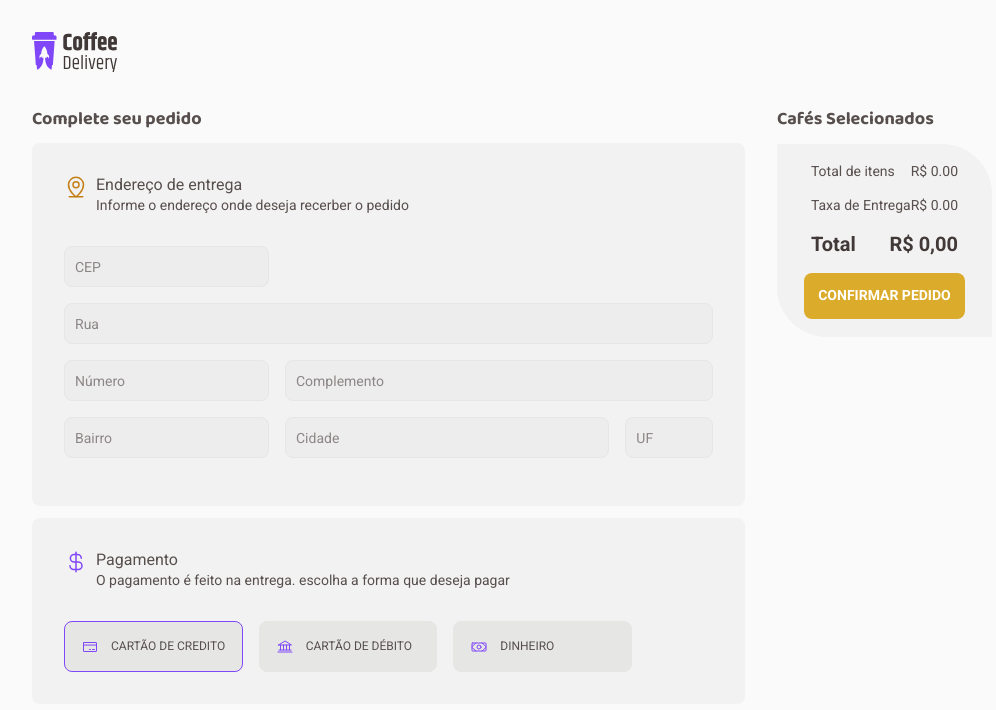
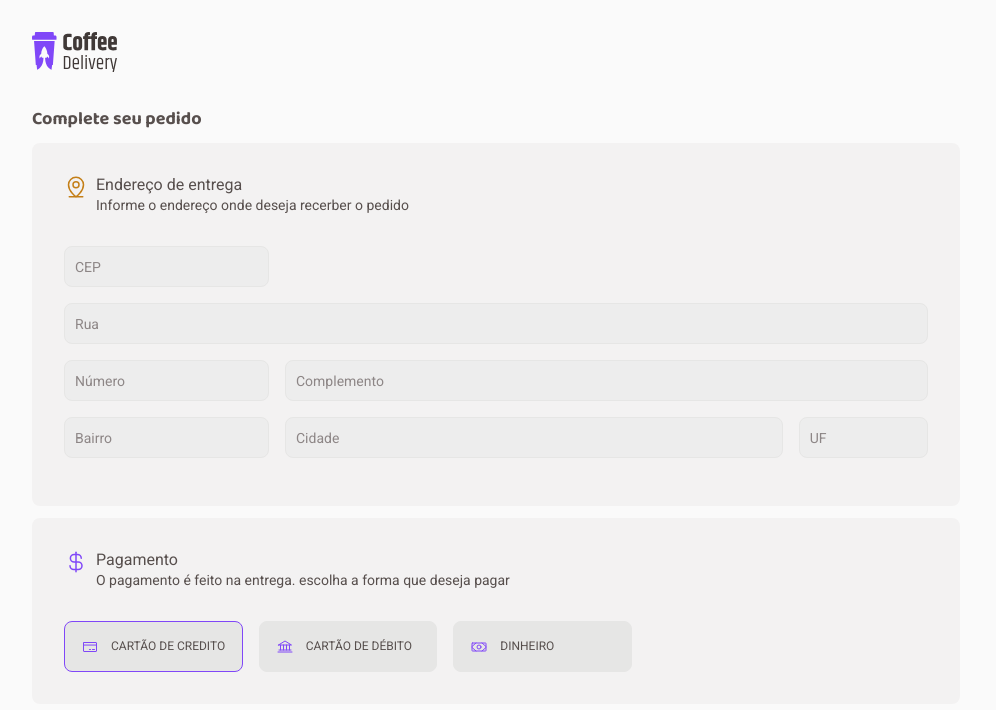
Before and after one commit to gabriel06089/Desafio-02-Cofee-Delivery, a React (Vite) app in the folder desafio-02-coffee-delivery/: page /checkout in a window 1280 px wide. Shown: the top 710 px of the page, without its empty margins (128-1124 px from the left). Built offline with nearby package versions, Linux system fonts and the light colour scheme.

Commit message:
Finalizando hover e animações

```diff
--- a/desafio-02-coffee-delivery/src/pages/Checkout/components/InputCard/styles.ts
+++ b/desafio-02-coffee-delivery/src/pages/Checkout/components/InputCard/styles.ts
@@ -28,21 +28,24 @@ export const InputComponent = styled.div`
       opacity: 0;
     }
     &:focus {
-      border-color: ${(props) => props.theme['base-hover']};
+      border-color: ${(props) => props.theme['yellow-dark']};
     }
   }
 `
 export const StyledInputMask = styled(InputMask)`
   color: ${(props) => props.theme['base-label']};
-  color: ${(props) => props.theme['base-label']};
-  ::placeholder:not(:empty) {
-    opacity: 0;
+
+  &:focus {
+    border-color: ${(props) => props.theme['yellow-dark']};
   }
 `
 export const DivInput = styled.div`
   transition: opacity 0.5s ease;
   input {
     width: 0 0 40%;
+    &:focus {
+      border-color: ${(props) => props.theme['yellow-dark']};
+    }
   }
 `
 export const DivInput2 = styled.div`
@@ -50,6 +53,9 @@ export const DivInput2 = styled.div`
   padding: 1rem 0;
   input {
     width: 100%;
+    &:focus {
+      border-color: ${(props) => props.theme['yellow-dark']};
+    }
   }
 `
 export const DivInputChildren = styled.div`
@@ -62,6 +68,9 @@ export const DivInputChildren = styled.div`
 
     border: 1px solid ${(props) => props.theme['base-button']};
     font-size: 16px;
+    &:focus {
+      border-color: ${(props) => props.theme['yellow-dark']};
+    }
   }
   input:nth-child(2) {
     flex: 1 1 auto;
@@ -69,6 +78,9 @@ export const DivInputChildren = styled.div`
 
     border: 1px solid ${(props) => props.theme['base-button']};
     font-size: 16px;
+    &:focus {
+      border-color: ${(props) => props.theme['yellow-dark']};
+    }
   }
 `
 export const DivInputChildren2 = styled.div`
@@ -81,6 +93,9 @@ export const DivInputChildren2 = styled.div`
     font-size: 16px;
     padding: 10px;
     border: 1px solid ${(props) => props.theme['base-button']};
+    &:focus {
+      border-color: ${(props) => props.theme['yellow-dark']};
+    }
   }
   input:nth-child(2) {
     width: 80%;
@@ -88,6 +103,9 @@ export const DivInputChildren2 = styled.div`
     font-size: 16px;
     padding: 10px;
     border: 1px solid ${(props) => props.theme['base-button']};
+    &:focus {
+      border-color: ${(props) => props.theme['yellow-dark']};
+    }
   }
   input:nth-child(3) {
     width: 20%;
@@ -95,6 +113,9 @@ export const DivInputChildren2 = styled.div`
     font-size: 16px;
     padding: 10px;
     border: 1px solid ${(props) => props.theme['base-button']};
+    &:focus {
+      border-color: ${(props) => props.theme['yellow-dark']};
+    }
   }
 `
 export const DivLocation = styled.div`
--- a/desafio-02-coffee-delivery/src/pages/Checkout/components/OrderCard/index.tsx
+++ b/desafio-02-coffee-delivery/src/pages/Checkout/components/OrderCard/index.tsx
@@ -14,6 +14,8 @@ import {
   PaymentCheck,
   RowContainerBase,
   NavSucess,
+  IncrementButton,
+  DecrementButton,
 } from './styles'
 
 import { CoffeeContext } from '../../../../contexts/CartContext'
@@ -26,8 +28,14 @@ export function OrderCard() {
     handleRemoveFromCart,
     handleIncrement,
     handleDecrement,
+    address,
+    setAddress,
   } = useContext(CoffeeContext)
 
+  const totalQuantity = orders.reduce(
+    (acc, order) => acc + order.quantityCoffee,
+    0,
+  )
   const [newOrders, setNewOrders] = useState(orders)
 
   const handleAdd = (index: number) => {
@@ -48,6 +56,8 @@ export function OrderCard() {
     }
   }
   return (
+    <>
+      {totalQuantity > 0 && address.city && address.state && (
         <OrderContainer>
           <PaycheckPadding>
             {orders.map((order, index) => (
@@ -60,17 +70,21 @@ export function OrderCard() {
                     </PaymentText>
                     <RowContainerBase>
                       <DivCounter>
+                        <DecrementButton>
                           <Minus
                             size={14}
                             weight="bold"
                             onClick={() => handleSubtract(index)}
                           />
+                        </DecrementButton>
                         {newOrders[index].quantityCoffee}
+                        <IncrementButton>
                           <Plus
                             size={14}
                             weight="bold"
                             onClick={() => handleAdd(index)}
                           />
+                        </IncrementButton>
                       </DivCounter>
                       <DivRemove onClick={() => handleRemoveFromCart(index)}>
                         <Trash size={16} /> <span>REMOVER</span>
@@ -117,6 +131,7 @@ export function OrderCard() {
                 <h1>R$ {total.toFixed(2)}</h1>
               </TotalDiv>
             )}
+
             <NavSucess to="/sucess" title="Confirmação de pedido">
               <ConfirmDiv>
                 <ConfirmButton>
@@ -126,5 +141,7 @@ export function OrderCard() {
             </NavSucess>
           </PaycheckPadding>
         </OrderContainer>
+      )}
+    </>
   )
 }
--- a/desafio-02-coffee-delivery/src/pages/Checkout/components/OrderCard/styles.ts
+++ b/desafio-02-coffee-delivery/src/pages/Checkout/components/OrderCard/styles.ts
@@ -9,6 +9,7 @@ export const OrderContainer = styled.div`
   border-bottom-left-radius: 50px;
   border: 2px solid ${(props) => props.theme['base-card']};
 `
+
 export const DivCounter = styled.div`
   display: flex;
   flex-direction: row;
@@ -33,6 +34,38 @@ export const DivCounter = styled.div`
     color: ${(props) => props.theme.purple};
   }
 `
+export const IncrementButton = styled.div`
+  width: 24px;
+  height: 24px;
+  display: flex;
+  justify-content: center;
+  align-items: center;
+  border-radius: 50%;
+  background-color: transparent;
+  cursor: pointer;
+  &:hover {
+    background-color: rgba(0, 0, 0, 0.05);
+    svg {
+      color: ${(props) => props.theme['base-title']};
+    }
+  }
+`
+export const DecrementButton = styled.div`
+  width: 24px;
+  height: 24px;
+  display: flex;
+  justify-content: center;
+  align-items: center;
+  border-radius: 50%;
+  background-color: transparent;
+  cursor: pointer;
+  &:hover {
+    background-color: rgba(0, 0, 0, 0.05);
+    svg {
+      color: ${(props) => props.theme['base-title']};
+    }
+  }
+`
 
 export const DivRemove = styled.div`
   display: flex;
@@ -42,19 +75,24 @@ export const DivRemove = styled.div`
   margin-top: 0.5rem;
   font-size: 16px;
   line-height: 130%;
+  padding: 0px 8px;
+  gap: 0.25rem;
+  border-radius: 6px;
 
-  gap: 0.25rem;
-  border-radius: 8px;
-
-  width: 6.9rem;
-  height: 2rem;
+  width: 91px;
+  height: 32px;
 
   background: ${(props) => props.theme['base-button']};
+
+  transition: 0.5s;
   svg {
     color: ${(props) => props.theme.purple};
   }
   span {
     font-size: 12px;
+  }
+  &:hover {
+    background-color: ${(props) => props.theme['base-hover']};
   }
 `
 export const GreyBar = styled.div`
@@ -83,6 +121,7 @@ export const TotalDiv = styled.div`
 
   h1 {
     padding-top: 1rem;
+    padding-bottom: 1rem;
 
     font-size: 20px;
     line-height: 130%;
@@ -97,20 +136,24 @@ export const ConfirmButton = styled.div`
   gap: 0.25rem;
   border-radius: 8px;
 
-  width: 90%;
+  width: 92%;
   height: 2.875rem;
 
   background-color: ${(props) => props.theme.yellow};
+  color: ${(props) => props.theme.white};
 
   margin-top: 0;
   padding: 0.25rem 0.4rem;
+  transition: 0.5s;
 
-  color: ${(props) => props.theme.white};
   span {
     font-weight: 700;
     font-size: 14px;
     line-height: 160%;
     text-decoration: none;
+  }
+  &:hover {
+    background-color: ${(props) => props.theme['yellow-dark']};
   }
 `
 export const ConfirmDiv = styled.div`
--- a/desafio-02-coffee-delivery/src/pages/Checkout/components/Paymentcard/styles.ts
+++ b/desafio-02-coffee-delivery/src/pages/Checkout/components/Paymentcard/styles.ts
@@ -69,7 +69,8 @@ export const DivPaymentOption = styled.div<{ selected: boolean }>`
   background: ${(props) => props.theme['base-button']};
   color: ${(props) => props.theme['base-text']};
   cursor: pointer;
-  transition: background-color 0.2s ease;
+  transition: border 0.5s ease;
+
   svg {
     color: ${(props) => props.theme.purple};
   }
@@ -79,4 +80,9 @@ export const DivPaymentOption = styled.div<{ selected: boolean }>`
     line-height: 160%;
     text-align: start;
   }
+  &:hover {
+    background-color: ${(props) => props.theme['base-hover']};
+    border: none;
+    transition: 0.5s;
+  }
 `
--- a/desafio-02-coffee-delivery/src/pages/Checkout/index.tsx
+++ b/desafio-02-coffee-delivery/src/pages/Checkout/index.tsx
@@ -3,22 +3,41 @@ import {
   RowContainerBody,
   HeaderText,
   HeaderDiv,
+  AnimationInputCard,
+  AnimationPaymentCard,
+  AnimationOrderCard,
+  HeaderText2,
 } from './styles'
 
 import { InputCard } from './components/InputCard'
 import { PaymentCard } from './components/Paymentcard'
 import { OrderCard } from './components/OrderCard'
+import { CoffeeContext } from '../../contexts/CartContext'
+import { useContext } from 'react'
 export function Checkout() {
+  const { orders, address } = useContext(CoffeeContext)
+  const totalQuantity = orders.reduce(
+    (acc, order) => acc + order.quantityCoffee,
+    0,
+  )
   return (
     <RowContainerBody>
       <CheckoutContainer>
-        <HeaderText>Complete seu pedido</HeaderText>
-        <InputCard />
-        <PaymentCard />
+        <HeaderText2>Complete seu pedido</HeaderText2>
+        <AnimationInputCard>
+          <InputCard />
+        </AnimationInputCard>
+        <AnimationPaymentCard>
+          <PaymentCard />
+        </AnimationPaymentCard>
       </CheckoutContainer>
       <HeaderDiv>
-        <HeaderText>Cafés Selecionados</HeaderText>
-        <OrderCard />
+        {totalQuantity > 0 && address.city && address.state && (
+          <AnimationOrderCard>
+            <HeaderText>Cafés Selecionados</HeaderText>
+            <OrderCard />
+          </AnimationOrderCard>
+        )}
       </HeaderDiv>
     </RowContainerBody>
   )
--- a/desafio-02-coffee-delivery/src/pages/Checkout/styles.ts
+++ b/desafio-02-coffee-delivery/src/pages/Checkout/styles.ts
@@ -1,18 +1,34 @@
-import styled from 'styled-components'
-
+import styled, { keyframes } from 'styled-components'
+const fadeIn = keyframes`
+  from {
+    opacity: 0;
+  }
+  to {
+    opacity: 1;
+  }
+`
 export const CheckoutContainer = styled.div`
   display: flex;
   flex-direction: column;
   flex-grow: 6;
   gap: 0.75rem;
+  animation: ${fadeIn} 0.8s ease-in-out;
 `
 export const HeaderText = styled.div`
   font-family: 'Baloo 2';
   font-weight: 700;
   font-size: 18px;
   line-height: 130%;
+  animation: ${fadeIn} 1.5s ease-in-out;
+  padding-bottom: 0.8rem;
 `
-
+export const HeaderText2 = styled.div`
+  font-family: 'Baloo 2';
+  font-weight: 700;
+  font-size: 18px;
+  line-height: 130%;
+  animation: ${fadeIn} 1.5s ease-in-out;
+`
 export const RowContainerBody = styled.div`
   display: flex;
   padding: 0rem 10rem;
@@ -33,4 +49,15 @@ export const ColumContainer = styled.div`
 
 export const HeaderDiv = styled(ColumContainer)`
   gap: 0.8rem;
+  animation: ${fadeIn} 1.8s ease-in-out;
 `
+export const AnimationInputCard = styled.div`
+  animation: ${fadeIn} 1.2s ease-in-out;
+`
+
+export const AnimationPaymentCard = styled.div`
+  animation: ${fadeIn} 1.5s ease-in-out;
+`
+export const AnimationOrderCard = styled.div`
+  animation: ${fadeIn} 1.5s ease-in-out;
+`
--- a/desafio-02-coffee-delivery/src/pages/Home/ccomponents/CoffeeCard/index.tsx
+++ b/desafio-02-coffee-delivery/src/pages/Home/ccomponents/CoffeeCard/index.tsx
@@ -55,7 +55,7 @@ export function CoffeeCard() {
                 </IncrementButton>
               </DivCounter>
               <CartButton onClick={() => handleAddToCart(coffee)}>
-                <ShoppingCart size={24} weight="fill" />
+                <ShoppingCart size={22} weight="fill" />
               </CartButton>
             </CheckoutContainer>
           </BackgroundDivCoffees>
--- a/desafio-02-coffee-delivery/src/styles/global.ts
+++ b/desafio-02-coffee-delivery/src/styles/global.ts
@@ -7,8 +7,7 @@ export const GlobalStyle = createGlobalStyle`
     box-sizing: border-box;
 }
 :focus{
-    outline: 0;
-    box-shadow:0 0 0 2px ;
+
 }
 body{
     background: ${(props) => props.theme.background};
```
Also changed, not shown: desafio-02-coffee-delivery/src/pages/Home/ccomponents/CoffeeCard/styles.ts (+26 -15 lines), desafio-02-coffee-delivery/src/pages/Sucess/style.ts (+32 -1 lines). Lines whose indentation alone changed are shown as unchanged.
